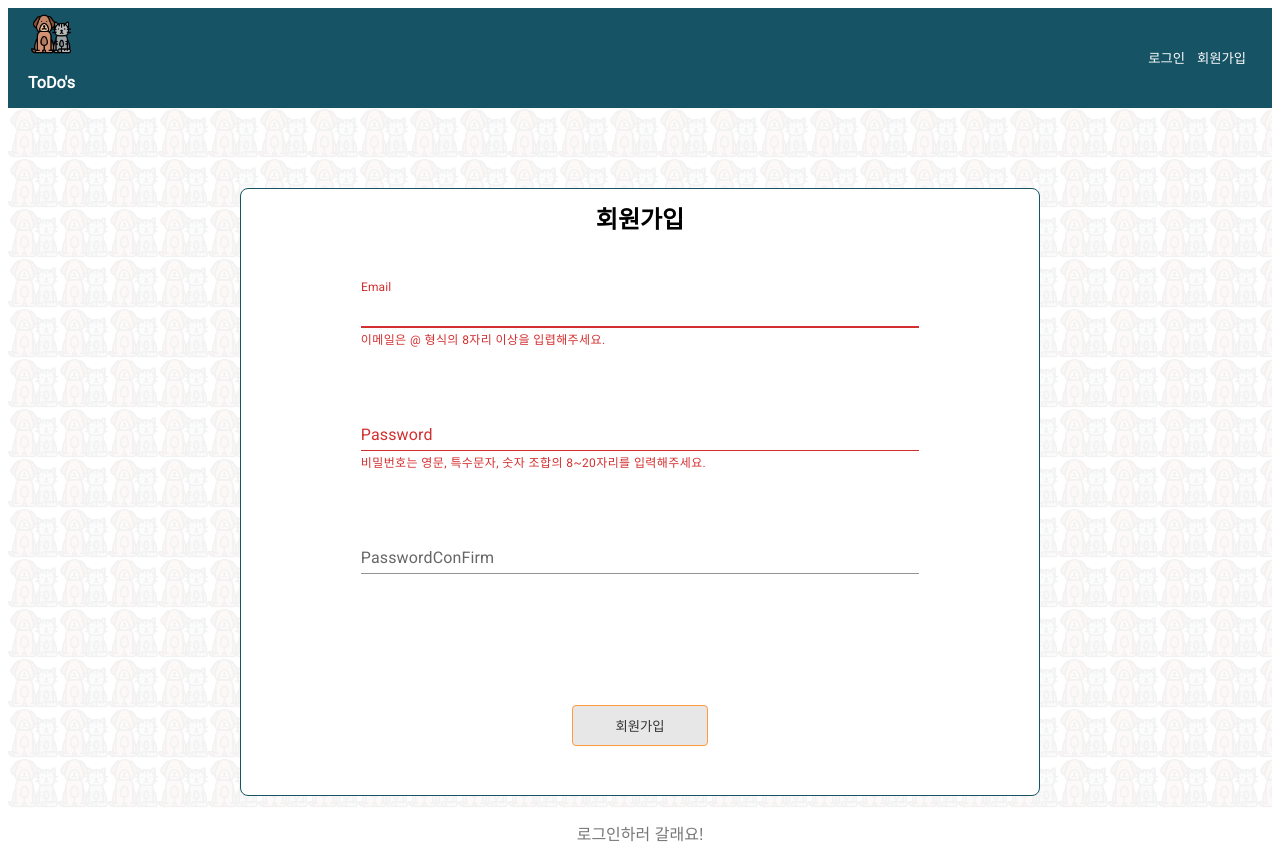
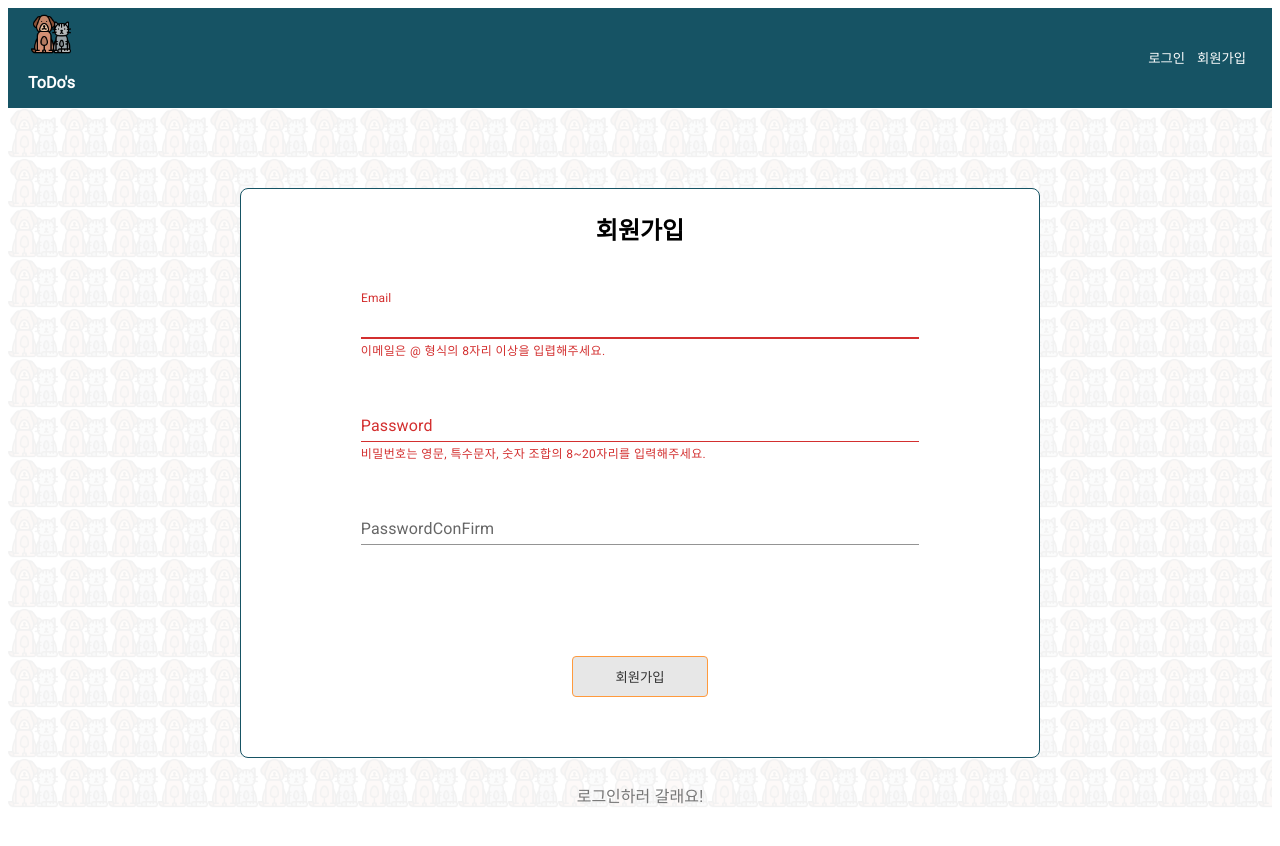
Before and after one commit to ish1610/TODO, a React (Create React App) app: page /signUp in a window 1280 px wide. After the commit the page ends 816 px from the top, so only its background shows below. Built offline with nearby package versions, Linux system fonts and the light colour scheme; no server answers; a web font is replaced by a local one; what emotion-reset would draw is missing.

Commit message:
Design : inputWrap margin 수정

```diff
--- a/src/components/Auth/Views/SignUpView.tsx
+++ b/src/components/Auth/Views/SignUpView.tsx
@@ -36,7 +36,7 @@
 
   .inputWrap {
     width: 100%;
-    margin-bottom: 40px;
+    margin-bottom: 20px;
   }
 
   .feedbackMessage {
```
